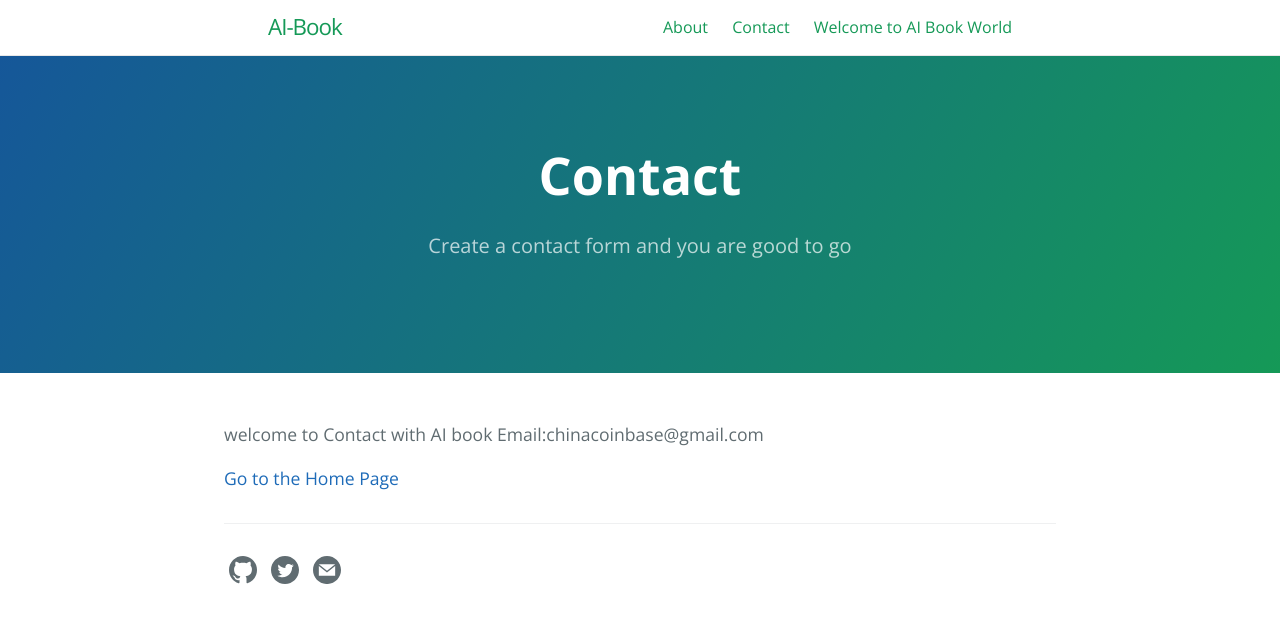
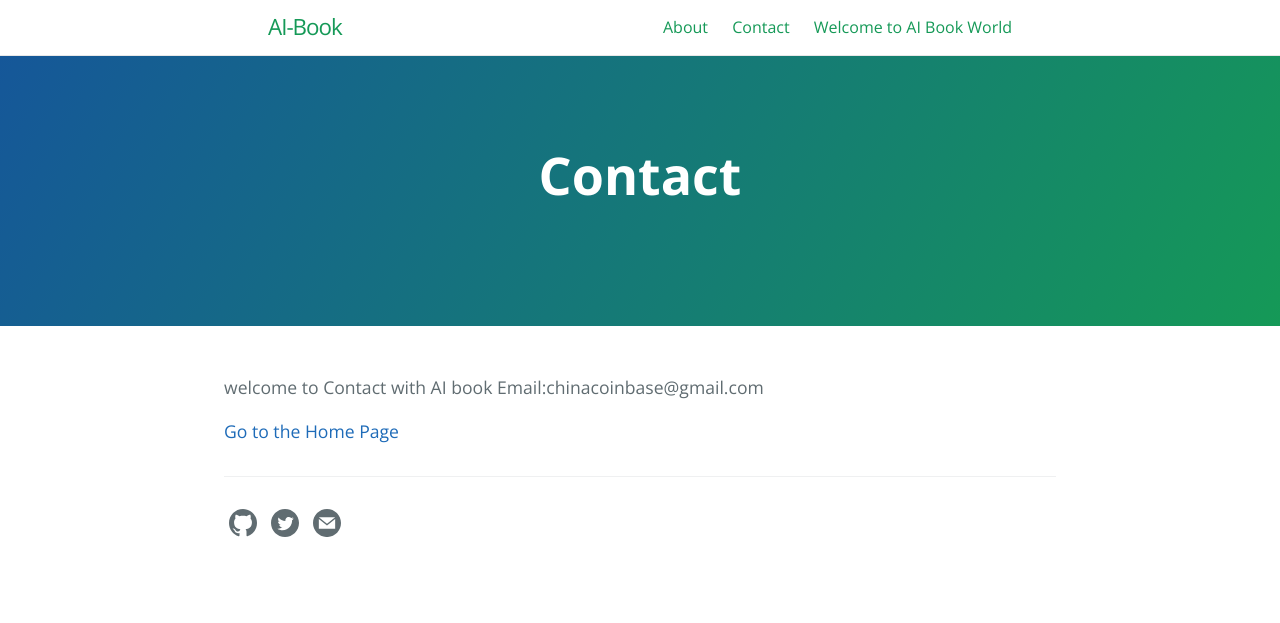
Before and after one commit to chinacoinbase/AI-Book, a Jekyll site: the page built from contact.md, in a window 1280 px wide. Shown: the top 623 px of the page. Built offline with Jekyll 4.4.1, drawn with Linux system fonts in a browser that asks for light colours.

Commit message:
Update contact.md

```diff
--- a/contact.md
+++ b/contact.md
@@ -1,7 +1,7 @@
 ---
 layout: page
 title: Contact
-tagline: Create a contact form and you are good to go
+tagline:
 ---
 
 welcome to Contact with AI book
```
